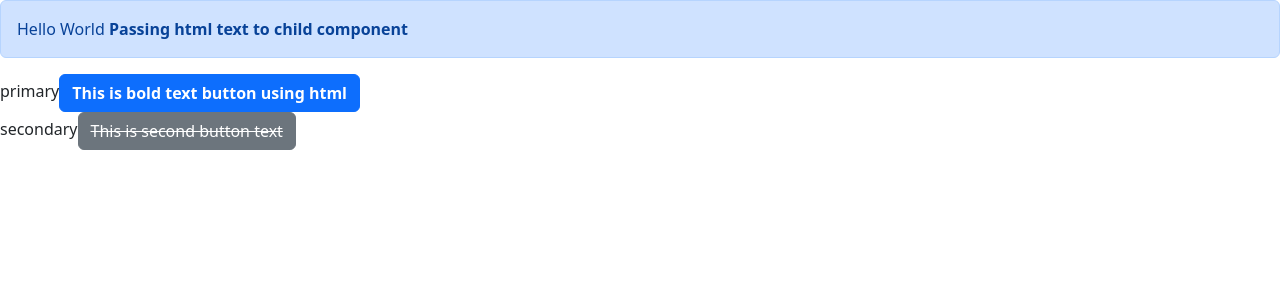
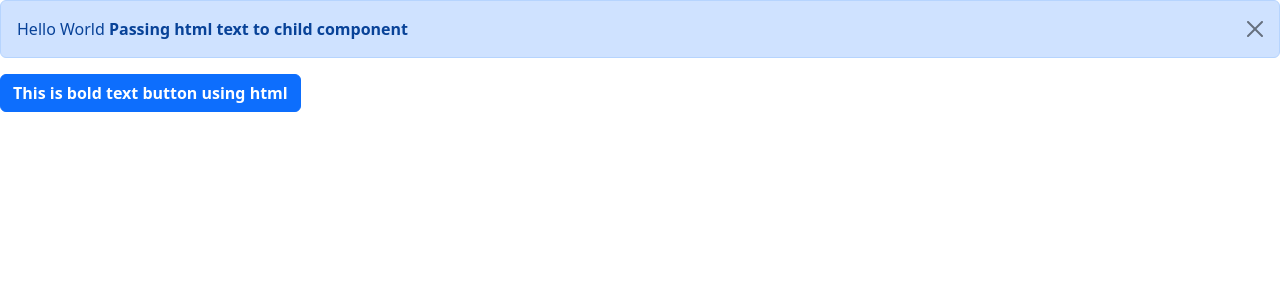
Before and after one commit to Murugananthstr/React18WithTypeScript, a React (Vite) app in the folder react-app/: page / in a window 1280 px wide. Both pictures are taken after a click on the button "This is bold text button using html". Shown: the top 300 px of the page. Built offline with nearby package versions, Linux system fonts and the light colour scheme.

Commit message:
Exercise - Showing an Alert, using Boostrap class, passing props and Children to child components and vise versa

```diff
--- a/react-app/src/App.tsx
+++ b/react-app/src/App.tsx
@@ -1,18 +1,20 @@
+import { useState } from "react";
 import Alert from "./components/Alert";
 import Button from "./components/Button";
 
 function App() {
+  const [alertVisible, setAlertVisible] = useState(false);
+
   return (
     <div>
-      <Alert>
-        Hello World<strong> Passing html text to child component</strong>
-      </Alert>
+      {alertVisible && (
+        <Alert onClose={() => setAlertVisible(false)}>
+          Hello World<strong> Passing html text to child component</strong>
+        </Alert>
+      )}
       {/* forced to provide only (property) Props.buttonColor: "primary" | "secondary" | "success" | "danger" | "warning" | "info" | "light" | "dark" */}
-      <Button buttonColor="primary" onClick={() => console.log("Clicked")}>
+      <Button buttonColor="primary" onClick={() => setAlertVisible(true)}>
         <strong>This is bold text button using html</strong>
-      </Button>
-      <Button buttonColor="secondary" onClick={() => console.log("Clicked")}>
-        <s>This is second button text</s>
       </Button>
     </div>
   );
--- a/react-app/src/components/Alert.tsx
+++ b/react-app/src/components/Alert.tsx
@@ -2,10 +2,27 @@ import { ReactNode } from "react";
 
 interface Props {
   children: ReactNode;
+  onClose: () => void;
 }
 
-const Alert = ({ children }: Props) => {
-  return <div className="alert alert-primary">{children}</div>;
+const Alert = ({ children, onClose }: Props) => {
+  return (
+    <>
+      <div
+        className={`alert alert-primary alert-dismissible show`}
+        role="alert"
+      >
+        {children}
+        <button
+          type="button"
+          className="btn-close"
+          data-bs-dismiss="alert"
+          aria-label="Close"
+          onClick={onClose}
+        ></button>
+      </div>
+    </>
+  );
 };
 
 export default Alert;
--- a/react-app/src/components/Button.tsx
+++ b/react-app/src/components/Button.tsx
@@ -1,3 +1,5 @@
+import { ReactNode } from "react";
+
 interface Props {
   buttonColor:
     | "primary"
@@ -8,14 +10,13 @@ interface Props {
     | "info"
     | "light"
     | "dark";
-  children: string;
+  children: ReactNode;
   onClick: () => void;
 }
 
 const Button = ({ buttonColor, children, onClick }: Props) => {
   return (
     <div>
-      {buttonColor}
       <button
         type="button"
         className={"btn btn-" + buttonColor}
```
